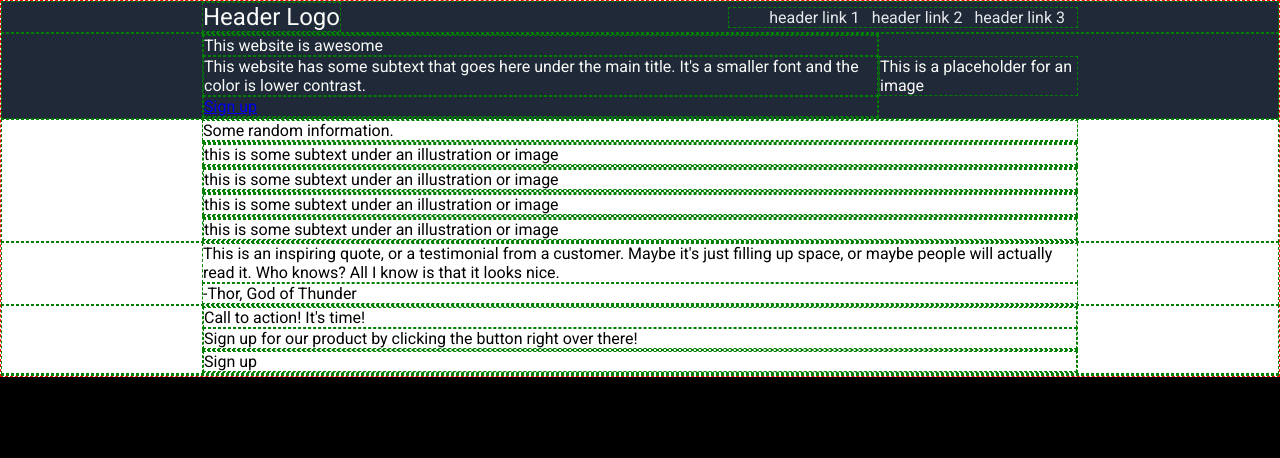
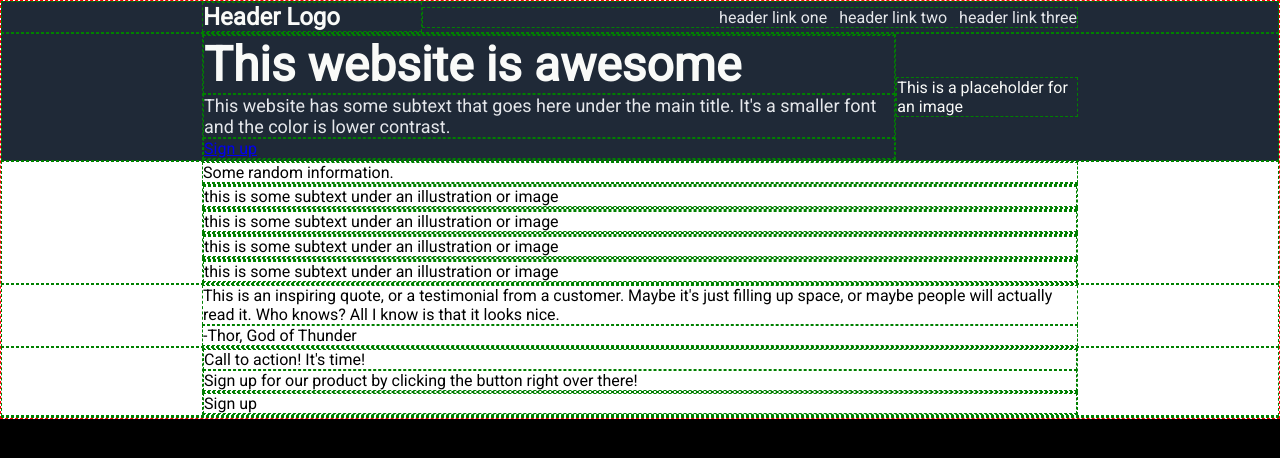
Before and after one commit to cbegin80/landing_page, a plain HTML site: page index.html in a window 1280 px wide. Drawn offline with Linux system fonts and the light colour scheme.

Commit message:
complete header

```diff
--- a/index.html
+++ b/index.html
@@ -12,9 +12,9 @@
                 <div class="logo">Header Logo</div>
                 <div class="nav-links">
                     <ul class="header-links">
-                        <li><a href="#">header link 1</a></li>
-                        <li><a href="#">header link 2</a></li>
-                        <li><a href="#">header link 3</a></li>
+                        <li><a href="#">header link one</a></li>
+                        <li><a href="#">header link two</a></li>
+                        <li><a href="#">header link three</a></li>
                     </ul>
                 </div>
             </div>
--- a/styles.css
+++ b/styles.css
@@ -19,7 +19,7 @@ body {
 
 ul {
     margin: 0;
-    padding-right: 12px;
+    padding: 0;
 }
 
 .header, .hero {
@@ -32,24 +32,40 @@ ul {
 }
 
 .logo {
+    flex: 1;
     font-size: 24px;
+    font-weight: 900;
     margin-right: auto;
+}
+
+.nav-links {
+    flex: 3;
+    display:flex;
+    padding: 0px;
+    justify-content: space-between;
 }
 
 .header-links {
     display: flex;
     list-style: none;
     gap: 12px;
-    margin-left: auto;
-}
-
-.header-links li {
-    flex: 1;
+    margin-left: auto
 }
 
 .header-links a {
     text-decoration: none;
     color: #e5e7eb;
+}
+
+.hero_headline {
+    font-size: 48px;
+    color: #F9FAF8;
+    font-weight: 900;
+}
+
+.hero_text{
+    font-size: 18px;
+    color: #E5E7EB;
 }
 
 div {
```
